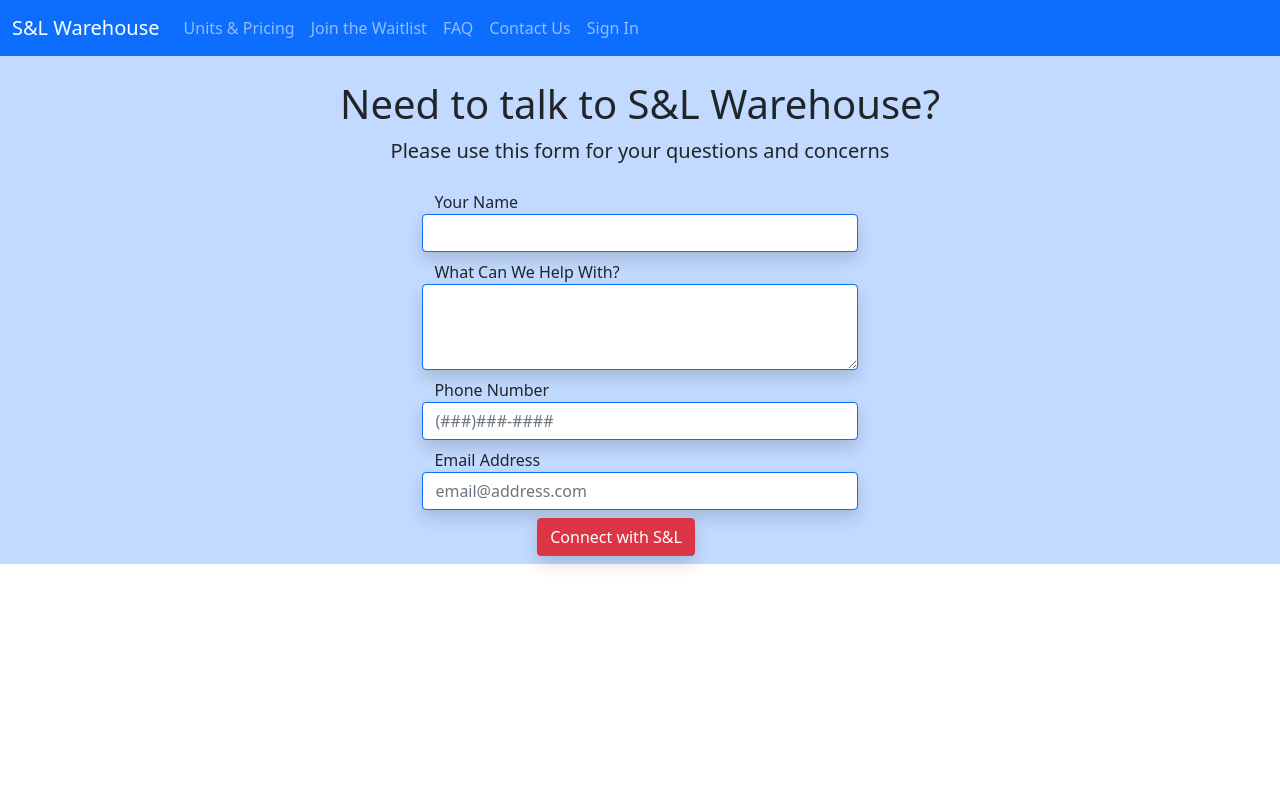
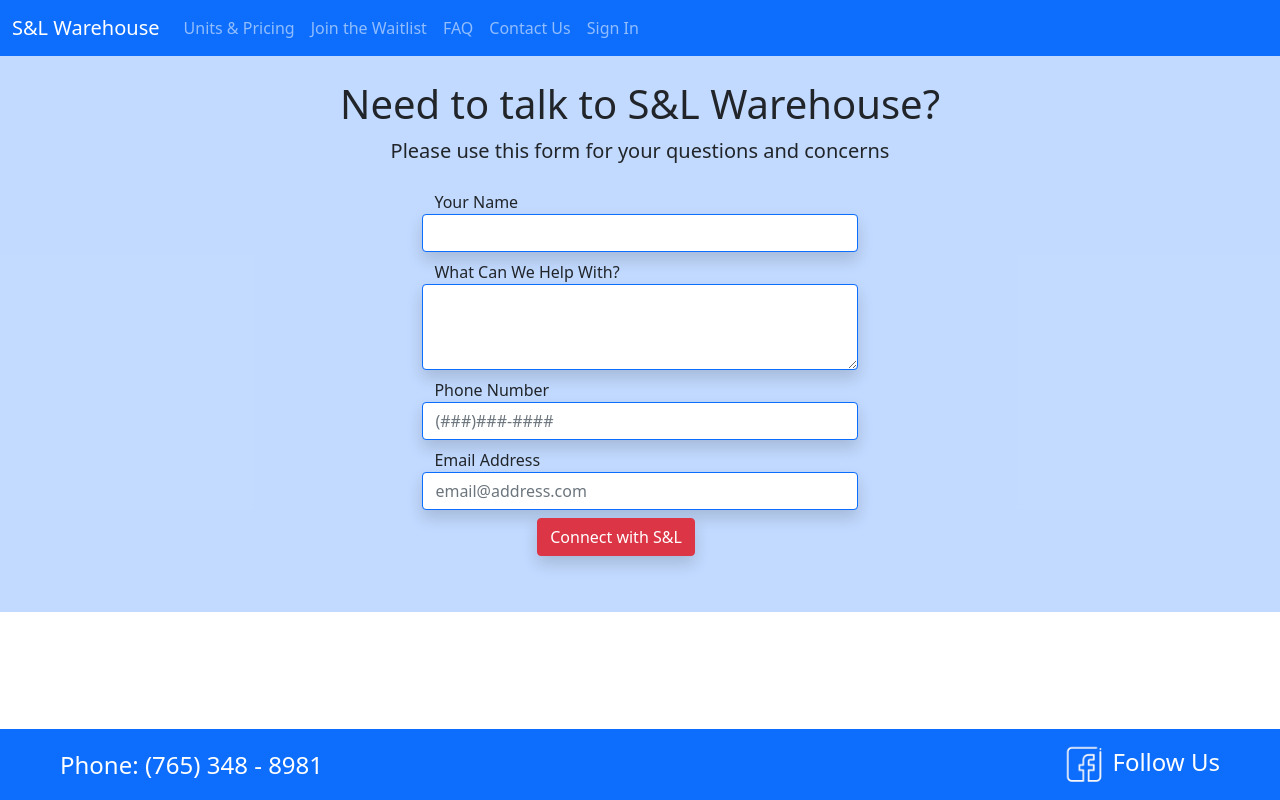
Before and after one commit to esherrow/SL-warehouse, a React (Create React App) app in the folder client/: page /contact in a window 1280 px wide. Built offline with nearby package versions, Linux system fonts and the light colour scheme.

Commit message:
added footer and edited CSS

```diff
--- a/client/src/App.js
+++ b/client/src/App.js
@@ -2,6 +2,7 @@ import { BrowserRouter as Router, Route, Switch } from 'react-router-dom';
 import { ApolloClient, InMemoryCache,  ApolloProvider } from '@apollo/client';
 
 import HomeNav from './components/HomeNav';
+import Footer from './components/Footer';
 import Home from './pages/Home';
 
 import SignIn from './pages/Login';
@@ -48,6 +49,7 @@ function App() {
           <Route exact path="/contact" component={Contact} />
         </Switch>
         </div>
+        <Footer />
         </div>
     </Router>
     </ApolloProvider>
--- a/client/src/components/Footer/index.js
+++ b/client/src/components/Footer/index.js
@@ -1,23 +1,21 @@
 import React from "react";
 import { Link } from 'react-router-dom';
+import facebook from '../../assets/images/facebook.png';
 
 function Footer() {
   return (
-    <nav className="navbar navbar-expand-lg navbar-dark bg-primary">
-    <div className="container-fluid">
-    <Link to="/" className="navbar-brand text-lg font-effect-shadow-multiple">S&L Warehouse</Link>
-
-    <button className="navbar-toggler" type="button" data-bs-toggle="collapse" data-bs-target="#navbarNavAltMarkup" aria-controls="navbarNavAltMarkup" aria-expanded="false" aria-label="Toggle navigation">
-      <span className="navbar-toggler-icon"></span>
-    </button>
-
-    <div className="collapse navbar-collapse" id="navbarNavAltMarkup">
-
-    <div className="navbar-nav justify-space-between-lg justify-center align-center">
-      <p>PHONE</p>
-      <div className="justify-space-between-lg justify-center align-center">FACEBOOK</div>
-    </div>
-    </div>
+    <nav className="navbar navbar-expand-lg navbar-dark bg-primary fixed-bottom">
+    <div className="container-fluid ">
+      <div className="navbar-nav justify-space-between-lg justify-center align-center ms-5">
+        <div className="justify-space-between-lg justify-center align-center text-white fs-4">Phone: (765) 348 - 8981</div>
+      </div>
+      {/* <div className="navbar-nav justify-space-between-lg justify-center align-center">
+        <Link to="/" className="navbar-brand text-lg font-effect-shadow-multiple fs-4">Connect with S&L Warehouse</Link>
+      </div> */}
+      <div className="navbar-nav justify-space-between-lg justify-center align-center me-5">
+        <div className="justify-space-between-lg justify-center align-center text-white fs-4">
+          <a href="http://www.facebook.com/SL-Warehouse-Mini-Storage-380294512025335"><img src={ facebook } alt="Facebook Social Icon" width="55" height="55"/></a>Follow Us</div>
+      </div>
     </div>
     </nav>
   );
--- a/client/src/pages/Contact.js
+++ b/client/src/pages/Contact.js
@@ -19,7 +19,7 @@ function Contact(props){
     }
 
     return(
-        <div className ="container-fluid bg-primary bg-opacity-25">
+        <div className ="container-fluid bg-primary bg-opacity-25 pb-5">
             <div className="row justify-content-center pt-4">
                 <div className=" text-center">
                     <h1>Need to talk to S&L Warehouse?</h1>
--- a/client/src/pages/Login.js
+++ b/client/src/pages/Login.js
@@ -29,7 +29,7 @@ function Login(props){
     };
 
     return (
-        <div className="container-fluid pt-4 bg-secondary bg-opacity-25 py-5">
+        <div className="container-fluid pt-4 bg-secondary bg-opacity-25 p-5 vh-100">
             <h2>Login</h2>
             <form onSubmit={handleFormSubmit} >
                 <div className="flex-row space-between my-2 col-6">
--- a/client/src/pages/Waitlist.js
+++ b/client/src/pages/Waitlist.js
@@ -51,7 +51,7 @@ function Waitlist(props){
     };
 
     return(
-        <div className="container-fluid bg-primary bg-opacity-25">
+        <div className="container-fluid bg-primary bg-opacity-25 pb-5 mb-5">
                 <div className="row justify-content-center pt-4">
                 <div className=" text-center">
                     <h1>Join the Waitlist</h1>
```
Also changed, not shown: client/src/assets/images/facebook.png (added).
